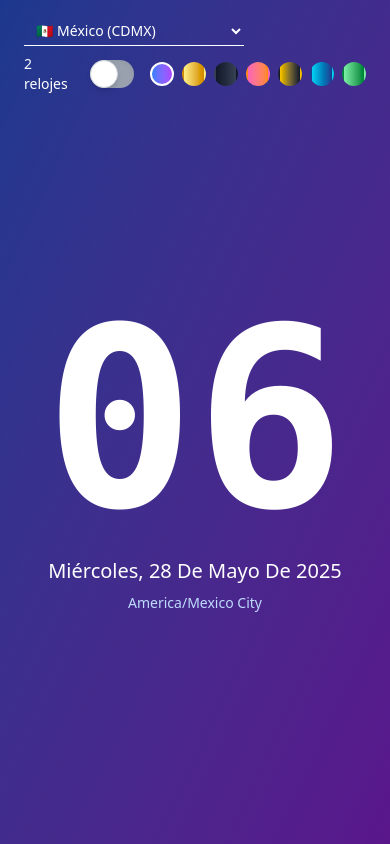
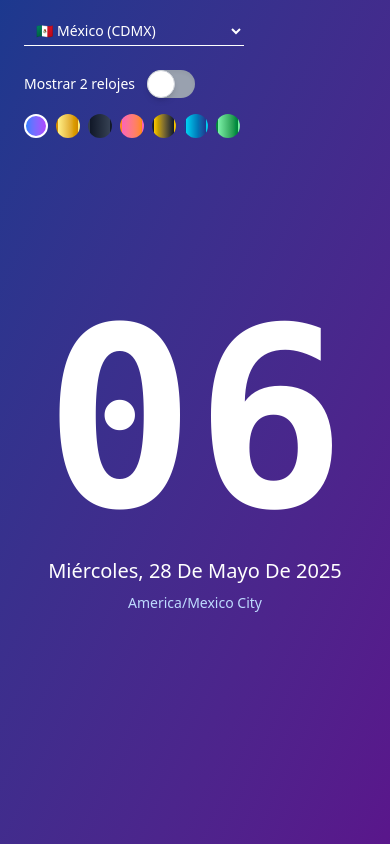
Before and after one commit to AdrianGerman/universal-time, a React (Vite) app: page / in a window 390 px wide. Shown: the top 844 px of the page. Built offline with nearby package versions, Linux system fonts and the light colour scheme; a web font is replaced by a local one.

Commit message:
order selector and two clocks switch

```diff
--- a/src/App.jsx
+++ b/src/App.jsx
@@ -42,8 +42,9 @@ const App = () => {
     <div
       className={`w-full h-screen ${styles.container} flex flex-col items-center justify-center px-4`}
     >
-      <div className="absolute top-4 w-full max-w-4xl flex flex-col md:flex-row justify-between px-6 gap-2 md:gap-0">
-        <div className="flex gap-12 items-center">
+      <div className="absolute top-4 w-full max-w-4xl flex flex-col md:flex-row justify-between px-6 gap-4">
+        <div className="flex flex-col md:flex-row gap-4 md:gap-12 items-start md:items-center">
+          <div className="flex flex-col gap-2">
             <TimezoneSelector
               currentTimezone={timezone1}
               onTimezoneChange={setTimezone1}
@@ -55,9 +56,9 @@ const App = () => {
               />
             )}
           </div>
-        <div className="flex gap-4 items-center">
-          <label className="flex items-center gap-3 cursor-pointer select-none text-white text-sm">
-            <span className="mr-1">2 relojes</span>
+
+          <label className="flex items-center gap-3 cursor-pointer select-none text-white text-sm mt-2 md:mt-0">
+            <span className="text-white">Mostrar 2 relojes</span>
             <span className="relative inline-block w-12 h-7">
               <input
                 type="checkbox"
@@ -69,13 +70,14 @@ const App = () => {
               <span className="absolute left-0 top-0 w-7 h-7 bg-white border border-gray-300 rounded-full transition-transform duration-300 ease-in-out transform peer-checked:translate-x-5 shadow-md" />
             </span>
           </label>
+        </div>
 
+        <div className="flex gap-4 items-center">
           <ThemeSelector currentTheme={theme} onThemeChange={setTheme} />
         </div>
       </div>
-      <div
-        className={`flex flex-col md:flex-row  items-center justify-around w-full mt-16`}
-      >
+
+      <div className="flex flex-col md:flex-row items-center justify-around w-full mt-16">
         <Clock
           time={time}
           timezone={timezone1}
```
Lines whose indentation alone changed are shown as unchanged.
